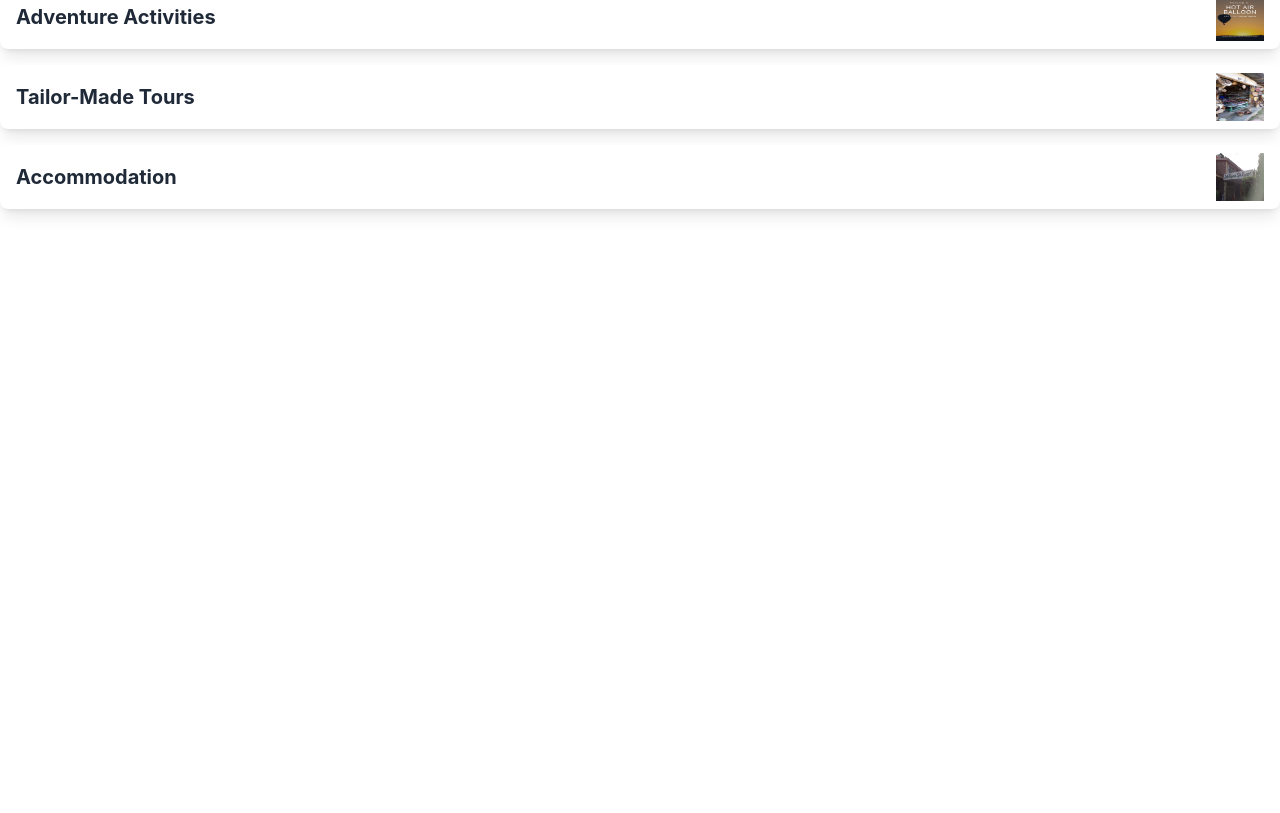
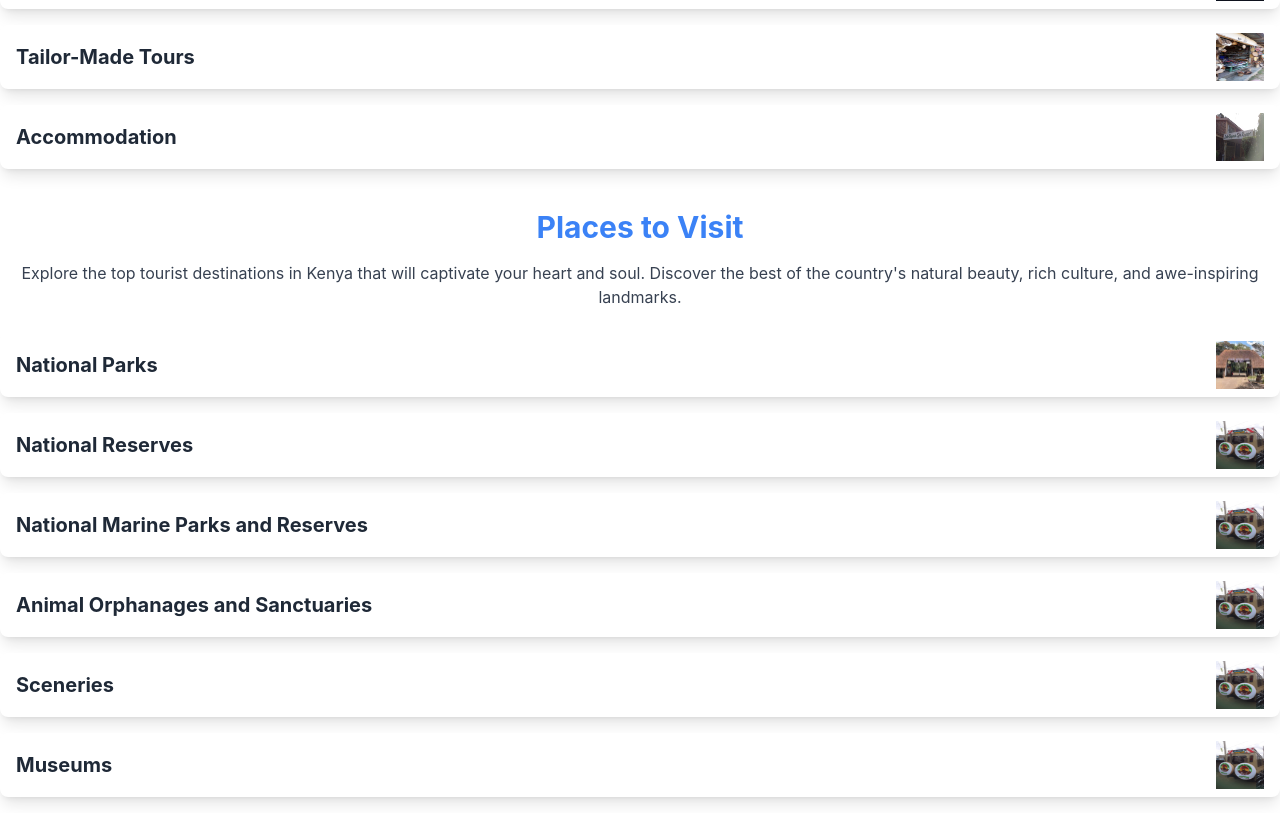
Before and after one commit to AlexIrungu/final-tours, a React (Create React App) app: page /service in a window 1280 px wide. Shown: the part 539-1352 px from the top of the page. Before the commit the page ends 800 px from the top, so only its background shows below. Built offline with nearby package versions, Linux system fonts and the light colour scheme.

Commit message:
adding write up

```diff
--- a/src/components/Home.js
+++ b/src/components/Home.js
@@ -2,27 +2,15 @@ import React from "react";
 import { motion } from "framer-motion";
 import Typical from "react-typical";
 
-import video from './video.mp4';
-import maasai from './assets/maasai.jpg'
-import transport from './assets/transport.jpg'
+import maasai from './assets/maasai.jpg';
+import transport from './assets/transport.jpg';
 
 function Home() {
   return (
     <div className="home-page">
-      <main className="home-section relative flex items-center">
-        {/* Video Background */}
-        <div className="video-container flex-1">
-          <video
-            src={video} // Replace with the path to your video file
-            autoPlay
-            muted
-            loop
-            playsInline // Add playsInline attribute
-            className="w-full h-full object-cover"
-          />
-        </div>
-
-        <div className="home-content flex-1 text-dark p-8">
+      <main className="home-section relative grid grid-cols-2 items-center">
+        {/* Animating Text */}
+        <div className="home-content text-dark p-8">
           <motion.h1
             initial={{ opacity: 0, y: -20 }}
             animate={{ opacity: 1, y: 0 }}
@@ -58,16 +46,21 @@ function Home() {
             className="text-lg leading-relaxed"
           >
             Immerse yourself in the wonders of our diverse landscapes, rich
-            culture, and thrilling adventures. From the pristine beaches of our
-            coastal cities to the majestic mountains and lush forests of the
-            interior, there are endless treasures to be discovered. Join us in
+            culture, and thrilling adventures. Join us in
             exploring the hidden gems and iconic landmarks that make our
             country a dream destination for travelers from all corners of the
-            world. Unravel the mysteries of history, soak in the serenity of
-            nature, and create unforgettable memories that will last a
-            lifetime. Come, be enchanted by the wonders that await you. Your
+            world. Come, be enchanted by the wonders that await you. Your
             adventure starts here!
           </motion.p>
+        </div>
+
+        {/* Image on the Right */}
+        <div className="flex justify-center">
+          <img
+            src={maasai}
+            alt="Image"
+            className="w-96 rounded-lg"
+          />
         </div>
       </main>
       <section className="details-section py-10">
--- a/src/components/Navbar.js
+++ b/src/components/Navbar.js
@@ -1,6 +1,6 @@
 import React, { useState } from "react";
 import { Link } from "react-router-dom";
-import logo from "./assets/logo.png";
+import logo from "./assets/logooooooooo.jpg";
 
 function Navbar() {
   const [isMenuOpen, setMenuOpen] = useState(false);
--- a/src/components/Service.js
+++ b/src/components/Service.js
@@ -121,6 +121,152 @@ function Service() {
               </div>
             </div>
 
+            <h1 className="text-3xl font-bold text-blue-500 mt-10 mb-4">Places to Visit</h1>
+          <p className="text-gray-700 mb-6">Explore the top tourist destinations in Kenya that will captivate your heart and soul. Discover the best of the country's natural beauty, rich culture, and awe-inspiring landmarks.</p>
+
+          <div className="accordion">
+            {/* Places to Visit */}
+            <div className={`service-card bg-white rounded-lg shadow-lg mb-4 ${activeCard === 8 ? "active" : ""}`}>
+              <div className="service-card-header cursor-pointer flex items-center justify-between px-4 py-2" onClick={() => toggleCard(8)}>
+                <h2 className="text-xl font-bold text-gray-800">National Parks</h2>
+                <img src={park} alt="National Parks" className="h-12 w-12" />
+              </div>
+              <div className={`service-card-content px-4 pb-4 ${activeCard === 8 ? "block" : "hidden"}`}>
+                <p className="text-gray-700">
+                  Being one of the best travel destinations in Africa, Kenya has about 8% of the total land mass protected area for wildlife conservation. These areas are gazetted landscapes or seascapes. This means that they have been surveyed, demarcated, and gazetted in either of the four categories namely; Marine Parks and Reserves, National Parks, National Game Reserves, and National sanctuaries.
+                  <br /><br />
+                  At Danil Scenic Tours Limited we work round the clock to ensure our clients (both local and foreign tourists) have value for money by giving them the most breathtaking and memorable travel experience in Kenya.
+                  <br /><br />
+                  Though the list is not exhaustive, some of the best places to visit are as categorized below:
+                  <br /><br />
+                  <ul>
+                    <li>Nairobi National ParK</li>
+                    <li>Aberdare National Park</li>
+                    <li>Amboseli National ParK</li>
+                    <li>South Island National Park</li>
+                    <li>Hells Gate National Park</li>
+                    {/* Add more national parks here */}
+                  </ul>
+                </p>
+                <button className="mt-4 bg-blue-500 text-white font-bold py-2 px-4 rounded-lg">Learn More</button>
+              </div>
+            </div>
+
+            {/* National Reserves */}
+            <div className={`service-card bg-white rounded-lg shadow-lg mb-4 ${activeCard === 8 ? "active" : ""}`}>
+              <div className="service-card-header cursor-pointer flex items-center justify-between px-4 py-2" onClick={() => toggleCard(8)}>
+                <h2 className="text-xl font-bold text-gray-800">National Reserves</h2>
+                <img src={truck} alt="National Reserves" className="h-12 w-12" />
+              </div>
+              <div className={`service-card-content px-4 pb-4 ${activeCard === 8 ? "block" : "hidden"}`}>
+                <p className="text-gray-700">
+                  Some of the best National Reserves in Kenya include:
+                  <br /><br />
+                  <ul>
+                    <li>Masai Mara National Reserve</li>
+                    <li>Malka Mari National Park</li>
+                    <li>Mwingi Game Reserve</li>
+                    <li>Nasolot National Reserve</li>
+                    <li>Samburu National Reserve</li>
+                    {/* Add more National Reserves here */}
+                  </ul>
+                </p>
+                <button className="mt-4 bg-blue-500 text-white font-bold py-2 px-4 rounded-lg">Learn More</button>
+              </div>
+            </div>
+
+            {/* National Marine Parks and Reserves */}
+            <div className={`service-card bg-white rounded-lg shadow-lg mb-4 ${activeCard === 9 ? "active" : ""}`}>
+              <div className="service-card-header cursor-pointer flex items-center justify-between px-4 py-2" onClick={() => toggleCard(9)}>
+                <h2 className="text-xl font-bold text-gray-800">National Marine Parks and Reserves</h2>
+                <img src={truck} alt="National Marine Parks" className="h-12 w-12" />
+              </div>
+              <div className={`service-card-content px-4 pb-4 ${activeCard === 9 ? "block" : "hidden"}`}>
+                <p className="text-gray-700">
+                  Some of the best National Marine Parks and Reserves in Kenya include:
+                  <br /><br />
+                  <ul>
+                    <li>Mombasa Marine National Park & Reserve</li>
+                    <li>Kisite Mpunguti Marine Park</li>
+                    <li>Malindi Marine National Park & Reserve</li>
+                    <li>Watamu Marine National Park & Reserve</li>
+                    {/* Add more National Marine Parks and Reserves here */}
+                  </ul>
+                </p>
+                <button className="mt-4 bg-blue-500 text-white font-bold py-2 px-4 rounded-lg">Learn More</button>
+              </div>
+            </div>
+
+            {/* Animal Orphanages and Sanctuaries */}
+            <div className={`service-card bg-white rounded-lg shadow-lg mb-4 ${activeCard === 10 ? "active" : ""}`}>
+              <div className="service-card-header cursor-pointer flex items-center justify-between px-4 py-2" onClick={() => toggleCard(10)}>
+                <h2 className="text-xl font-bold text-gray-800">Animal Orphanages and Sanctuaries</h2>
+                <img src={truck} alt="Animal Orphanages and Sanctuaries" className="h-12 w-12" />
+              </div>
+              <div className={`service-card-content px-4 pb-4 ${activeCard === 10 ? "block" : "hidden"}`}>
+                <p className="text-gray-700">
+                  Some of the best Animal Orphanages and Sanctuaries in Kenya include:
+                  <br /><br />
+                  <ul>
+                    <li>Nairobi Animal Orphanage</li>
+                    <li>Nairobi Safari Walk</li>
+                    <li>Lake Simbi National Sanctuary</li>
+                    <li>Kisumu Impala Sanctuary</li>
+                    {/* Add more Animal Orphanages and Sanctuaries here */}
+                  </ul>
+                </p>
+                <button className="mt-4 bg-blue-500 text-white font-bold py-2 px-4 rounded-lg">Learn More</button>
+              </div>
+            </div>
+
+            {/* Sceneries */}
+            <div className={`service-card bg-white rounded-lg shadow-lg mb-4 ${activeCard === 11 ? "active" : ""}`}>
+              <div className="service-card-header cursor-pointer flex items-center justify-between px-4 py-2" onClick={() => toggleCard(11)}>
+                <h2 className="text-xl font-bold text-gray-800">Sceneries</h2>
+                <img src={truck} alt="Sceneries" className="h-12 w-12" />
+              </div>
+              <div className={`service-card-content px-4 pb-4 ${activeCard === 11 ? "block" : "hidden"}`}>
+                <p className="text-gray-700">
+                  Some of the best sceneries to visit in Kenya include:
+                  <br /><br />
+                  <ul>
+                    <li>God’s Footprint (Lwayo Lwa Mulungu)</li>
+                    <li>The Mbaraki Pillar</li>
+                    <li>Marafa’s Hell Kitchen</li>
+                    <li>Lake Kapedo</li>
+                    {/* Add more sceneries here */}
+                  </ul>
+                </p>
+                <button className="mt-4 bg-blue-500 text-white font-bold py-2 px-4 rounded-lg">Learn More</button>
+              </div>
+            </div>
+
+            {/* Museums */}
+            <div className={`service-card bg-white rounded-lg shadow-lg mb-4 ${activeCard === 12 ? "active" : ""}`}>
+              <div className="service-card-header cursor-pointer flex items-center justify-between px-4 py-2" onClick={() => toggleCard(12)}>
+                <h2 className="text-xl font-bold text-gray-800">Museums</h2>
+                <img src={truck} alt="Museums" className="h-12 w-12" />
+              </div>
+              <div className={`service-card-content px-4 pb-4 ${activeCard === 12 ? "block" : "hidden"}`}>
+                <p className="text-gray-700">
+                  Some of the best museums to visit in Kenya include:
+                  <br /><br />
+                  <ul>
+                    <li>Nairobi National Museum</li>
+                    <li>Nairobi Gallery</li>
+                    <li>Karen Blixen Museum</li>
+                    <li>Uhuru Gardens National Monument</li>
+                    {/* Add more museums here */}
+                  </ul>
+                </p>
+                <button className="mt-4 bg-blue-500 text-white font-bold py-2 px-4 rounded-lg">Learn More</button>
+              </div>
+            </div>
+
+            </div>
+
+
+
           </div>
         </div>
       </main>
```
Also changed, not shown: src/components/assets/logooooooooo.jpg (added).
